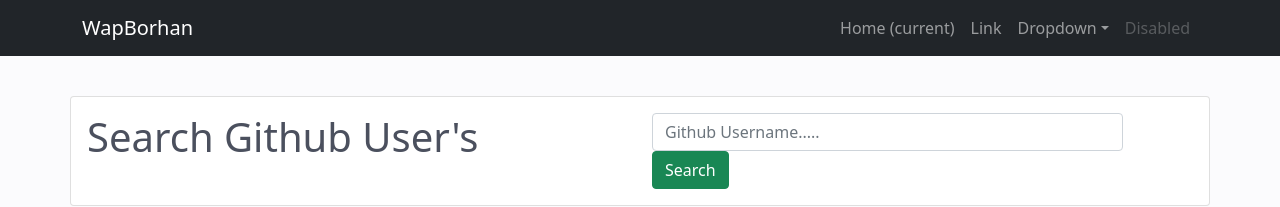
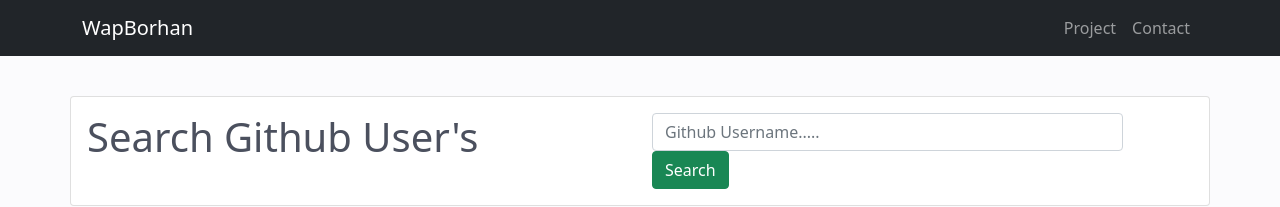
Before and after one commit to wapborhan/github-users-react, a React (Create React App) app: page / in a window 1280 px wide. Shown: the top 207 px of the page. Built offline with nearby package versions, Linux system fonts and the light colour scheme.

Commit message:
back to top button add

```diff
--- a/package.json
+++ b/package.json
@@ -10,6 +10,7 @@
     "bootstrap": "^5.1.3",
     "dateformat": "^5.0.3",
     "react": "^17.0.2",
+    "react-custom-back-to-top-button": "^1.0.2",
     "react-dom": "^17.0.2",
     "react-scripts": "5.0.0",
     "reactstrap": "^9.0.1",
--- /dev/null
+++ b/src/components/BackToTops.js
@@ -0,0 +1,10 @@
+import React, { Fragment } from "react";
+import BackToTop from "react-custom-back-to-top-button";
+
+export default function BackToTops() {
+  return (
+    <Fragment>
+      <BackToTop />
+    </Fragment>
+  );
+}
--- a/src/components/MainComponent.js
+++ b/src/components/MainComponent.js
@@ -1,4 +1,5 @@
 import React, { Fragment } from "react";
+import BackToTops from "./BackToTops";
 import Body from "./pages/body/Body";
 import Footer from "./pages/footer/Footer";
 import Header from "./pages/header/Header";
@@ -9,6 +10,7 @@
       <Header />
       <Body />
       <Footer />
+      <BackToTops />
     </Fragment>
   );
 }
--- a/src/components/pages/body/Body.js
+++ b/src/components/pages/body/Body.js
@@ -48,7 +48,7 @@
   searchRepos = () => {
     axios
       .get(
-        `http://api.github.com/users/${this.state.username}/repos?page=1&per_page=30&clientId=${clientID}&clientSecret=${clientSecret}`
+        `http://api.github.com/users/${this.state.username}/repos?page=1&per_page=100&clientId=${clientID}&clientSecret=${clientSecret}`
       )
       .then((res) => {
         this.setState({
@@ -71,7 +71,7 @@
                 <h1>Search Github User's</h1>
               </div>
               <div className="col-lg-6">
-                <form className="form-inline" onSubmit={this.searchUser}>
+                <form className="form-inline w-100" onSubmit={this.searchUser}>
                   <input
                     onChange={this.updateInput}
                     value={this.state.username}
--- a/src/components/pages/header/Header.js
+++ b/src/components/pages/header/Header.js
@@ -23,43 +23,13 @@
           <div className="collapse navbar-collapse" id="navbarSupportedContent">
             <ul className="navbar-nav ms-auto">
               <li className="nav-item active">
-                <a className="nav-link" href="#">
-                  Home <span className="sr-only">(current)</span>
+                <a className="nav-link" href="https://wapborhan.com/#portfolio">
+                  Project
                 </a>
               </li>
               <li className="nav-item">
-                <a className="nav-link" href="#">
-                  Link
-                </a>
-              </li>
-              <li className="nav-item dropdown">
-                <a
-                  className="nav-link dropdown-toggle"
-                  href="#"
-                  id="navbarDropdown"
-                  role="button"
-                  data-toggle="dropdown"
-                  aria-haspopup="true"
-                  aria-expanded="false"
-                >
-                  Dropdown
-                </a>
-                <div className="dropdown-menu" aria-labelledby="navbarDropdown">
-                  <a className="dropdown-item" href="#">
-                    Action
-                  </a>
-                  <a className="dropdown-item" href="#">
-                    Another action
-                  </a>
-                  <div className="dropdown-divider"></div>
-                  <a className="dropdown-item" href="#">
-                    Something else here
-                  </a>
-                </div>
-              </li>
-              <li className="nav-item">
-                <a className="nav-link disabled" href="#">
-                  Disabled
+                <a className="nav-link" href="https://wapborhan.com/#contacts">
+                  Contact
                 </a>
               </li>
             </ul>
```
Also changed, not shown: src/components/BackToTop.js (deleted, +0 -15 lines), 1 other file (tests, documents, lock files or other folders).
